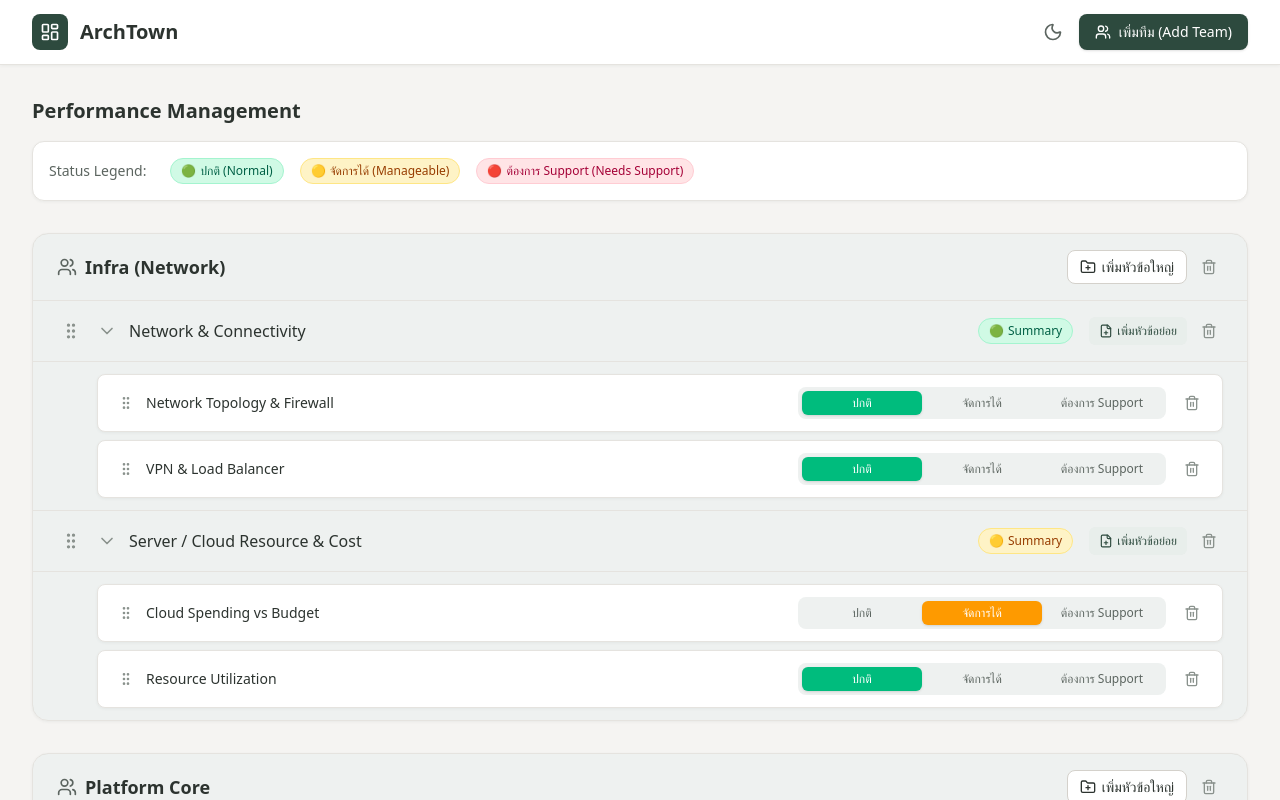
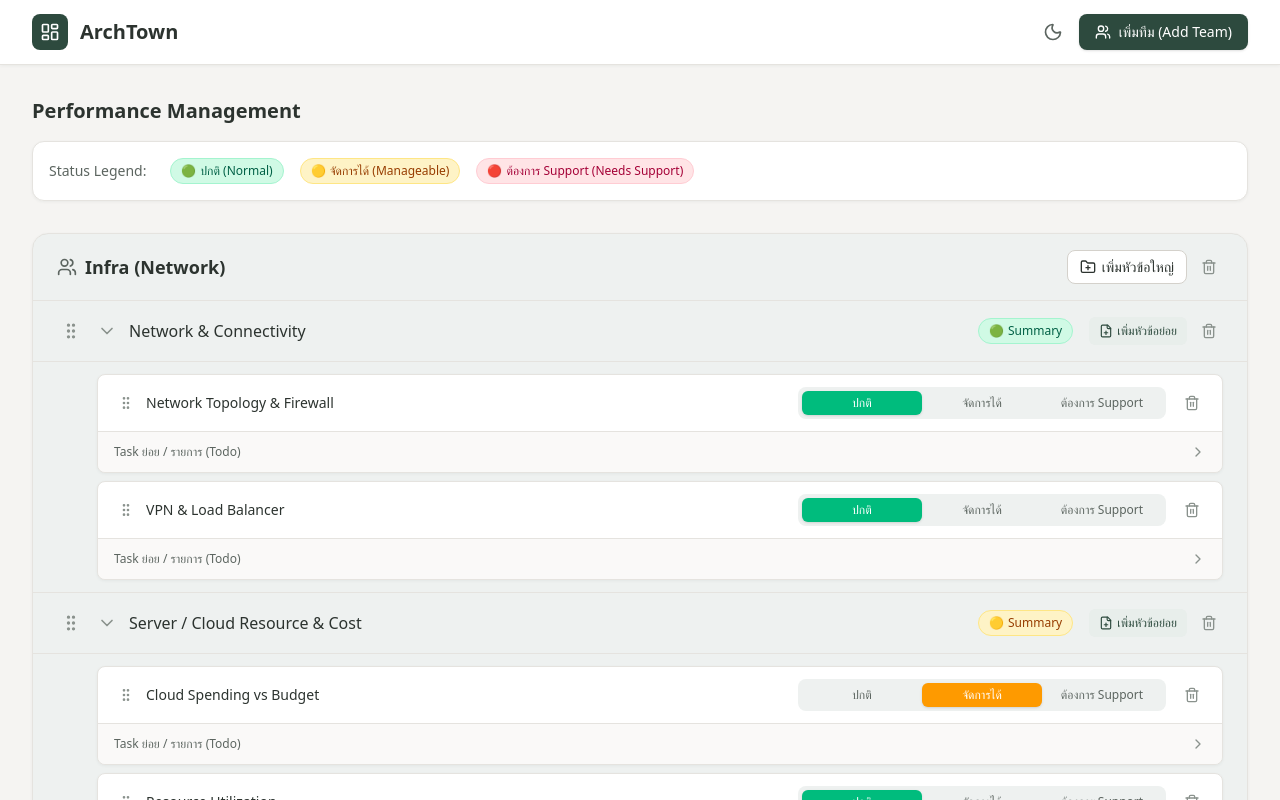
Before and after one commit to chittawan/archtown, a React (Vite) app: page / in a window 1280 px wide. Shown: the top 800 px of the page. Built offline with nearby package versions, Linux system fonts and the light colour scheme.

Commit message:
add:to do itmes

```diff
--- a/src/App.tsx
+++ b/src/App.tsx
@@ -1,5 +1,5 @@
 import React, { useState, useEffect } from 'react';
-import { Plus, ChevronDown, ChevronRight, Trash2, LayoutDashboard, Users, FolderPlus, FilePlus, Sun, Moon, GripVertical } from 'lucide-react';
+import { Plus, ChevronDown, ChevronRight, Trash2, LayoutDashboard, Users, FolderPlus, FilePlus, Sun, Moon, GripVertical, Check, Circle } from 'lucide-react';
 import {
   DndContext,
   DragEndEvent,
@@ -24,16 +24,16 @@ const INITIAL_DATA: Team[] = [
         id: 'top1',
         title: 'Network & Connectivity',
         subTopics: [
-          { id: 'sub1', title: 'Network Topology & Firewall', status: 'GREEN' },
-          { id: 'sub2', title: 'VPN & Load Balancer', status: 'GREEN' }
+          { id: 'sub1', title: 'Network Topology & Firewall', status: 'GREEN', details: [] },
+          { id: 'sub2', title: 'VPN & Load Balancer', status: 'GREEN', details: [] }
         ]
       },
       {
         id: 'top2',
         title: 'Server / Cloud Resource & Cost',
         subTopics: [
-          { id: 'sub3', title: 'Cloud Spending vs Budget', status: 'YELLOW' },
-          { id: 'sub4', title: 'Resource Utilization', status: 'GREEN' }
+          { id: 'sub3', title: 'Cloud Spending vs Budget', status: 'YELLOW', details: [] },
+          { id: 'sub4', title: 'Resource Utilization', status: 'GREEN', details: [] }
         ]
       }
     ]
@@ -46,7 +46,7 @@ const INITIAL_DATA: Team[] = [
         id: 'top3',
         title: 'Traffic & Performance',
         subTopics: [
-          { id: 'sub5', title: 'Request Volume & Latency', status: 'RED' }
+          { id: 'sub5', title: 'Request Volume & Latency', status: 'RED', details: [] }
         ]
       }
     ]
@@ -165,7 +165,8 @@ export default function App() {
                 subTopics: [...topic.subTopics, {
                   id: `sub-${Date.now()}`,
                   title: newSubTopicTitle,
-                  status: 'GREEN'
+                  status: 'GREEN',
+                  details: []
                 }]
               };
             }
@@ -271,6 +272,90 @@ export default function App() {
         topics: t.topics.map(topic =>
           topic.id === topicId
             ? { ...topic, subTopics: topic.subTopics.map(s => s.id === subTopicId ? { ...s, title: trimmed } : s) }
+            : topic
+        )
+      };
+    }));
+  };
+
+  const addSubTopicDetail = (teamId: string, topicId: string, subTopicId: string) => {
+    setTeams(teams.map(t => {
+      if (t.id !== teamId) return t;
+      return {
+        ...t,
+        topics: t.topics.map(topic =>
+          topic.id === topicId
+            ? {
+                ...topic,
+                subTopics: topic.subTopics.map(s =>
+                  s.id === subTopicId ? { ...s, details: [...(s.details ?? []), { text: '', done: false }] } : s
+                )
+              }
+            : topic
+        )
+      };
+    }));
+  };
+
+  const updateSubTopicDetail = (teamId: string, topicId: string, subTopicId: string, index: number, text: string) => {
+    setTeams(teams.map(t => {
+      if (t.id !== teamId) return t;
+      return {
+        ...t,
+        topics: t.topics.map(topic =>
+          topic.id === topicId
+            ? {
+                ...topic,
+                subTopics: topic.subTopics.map(s => {
+                  if (s.id !== subTopicId) return s;
+                  const next = [...(s.details ?? [])];
+                  if (next[index]) next[index] = { ...next[index], text };
+                  return { ...s, details: next };
+                })
+              }
+            : topic
+        )
+      };
+    }));
+  };
+
+  const removeSubTopicDetail = (teamId: string, topicId: string, subTopicId: string, index: number) => {
+    setTeams(teams.map(t => {
+      if (t.id !== teamId) return t;
+      return {
+        ...t,
+        topics: t.topics.map(topic =>
+          topic.id === topicId
+            ? {
+                ...topic,
+                subTopics: topic.subTopics.map(s => {
+                  if (s.id !== subTopicId) return s;
+                  const next = (s.details ?? []).filter((_, i) => i !== index);
+                  return { ...s, details: next };
+                })
+              }
+            : topic
+        )
+      };
+    }));
+  };
+
+  const toggleSubTopicDetailDone = (teamId: string, topicId: string, subTopicId: string, index: number) => {
+    setTeams(teams.map(t => {
+      if (t.id !== teamId) return t;
+      return {
+        ...t,
+        topics: t.topics.map(topic =>
+          topic.id === topicId
+            ? {
+                ...topic,
+                subTopics: topic.subTopics.map(s => {
+                  if (s.id !== subTopicId) return s;
+                  const next = [...(s.details ?? [])];
+                  if (next[index]) next[index] = { ...next[index], done: !next[index].done };
+                  return { ...s, details: next };
+                })
+              }
             : topic
         )
       };
@@ -510,6 +595,10 @@ export default function App() {
     onStartEditTitle,
     onSaveEditTitle,
     onCancelEditTitle,
+    onAddDetail,
+    onUpdateDetail,
+    onRemoveDetail,
+    onToggleDetailDone,
   }: {
     teamId: string;
     topicId: string;
@@ -522,6 +611,10 @@ export default function App() {
     onStartEditTitle: () => void;
     onSaveEditTitle: () => void;
     onCancelEditTitle: () => void;
+    onAddDetail: () => void;
+    onUpdateDetail: (index: number, value: string) => void;
+    onRemoveDetail: (index: number) => void;
+    onToggleDetailDone: (index: number) => void;
   }) {
     const id = `sub__${topicId}__${subTopic.id}`;
     const { attributes, listeners, setNodeRef, transform, transition, isDragging } = useSortable({
@@ -529,12 +622,29 @@ export default function App() {
       data: { type: 'subtopic' as const, topicId, subTopic },
     });
     const style = { transform: CSS.Transform.toString(transform), transition };
+    const details = subTopic.details ?? [];
+    const [draftDetailText, setDraftDetailText] = useState<Record<number, string>>({});
+    const [todoSectionOpen, setTodoSectionOpen] = useState(false);
+
+    const getDetailDisplayValue = (index: number, item: { text: string }) =>
+      draftDetailText[index] !== undefined ? draftDetailText[index] : item.text;
+
+    const flushDetailDraft = (index: number) => {
+      const value = draftDetailText[index] !== undefined ? draftDetailText[index] : details[index]?.text ?? '';
+      onUpdateDetail(index, value);
+      setDraftDetailText(prev => {
+        const next = { ...prev };
+        delete next[index];
+        return next;
+      });
+    };
     return (
       <div
         ref={setNodeRef}
         style={style}
-        className={`flex items-center justify-between bg-[var(--color-surface)] px-4 py-3 rounded-lg border border-[var(--color-border)] shadow-[var(--shadow-card)] ${isDragging ? 'opacity-80 shadow-lg z-10' : ''}`}
+        className={`flex flex-col bg-[var(--color-surface)] rounded-lg border border-[var(--color-border)] shadow-[var(--shadow-card)] overflow-hidden ${isDragging ? 'opacity-80 shadow-lg z-10' : ''}`}
       >
+        <div className="flex items-center justify-between px-4 py-3">
         <div className="flex items-center gap-2 min-w-0 flex-1">
           <button
             className="p-1 text-[var(--color-text-subtle)] hover:text-[var(--color-text-muted)] rounded touch-none cursor-grab active:cursor-grabbing flex-shrink-0"
@@ -593,6 +703,82 @@ export default function App() {
             <Trash2 className="w-4 h-4" />
           </button>
         </div>
+        </div>
+        {/* Task ย่อยตาม Detail (Todo) — หุบ/เปิดได้ */}
+        <div className="border-t border-[var(--color-border)] bg-[var(--color-page)]/50">
+          <button
+            type="button"
+            onClick={() => setTodoSectionOpen(prev => !prev)}
+            className="w-full px-4 py-3 flex items-center justify-between gap-2 text-left hover:bg-[var(--color-overlay)] transition-colors"
+          >
+            <span className="text-xs font-medium text-[var(--color-text-muted)]">
+              Task ย่อย / รายการ (Todo)
+              {details.length > 0 && (
+                <span className="ml-1.5 text-[var(--color-text-subtle)]">
+                  — {details.length} รายการ
+                </span>
+              )}
+            </span>
+            {todoSectionOpen ? (
+              <ChevronDown className="w-4 h-4 text-[var(--color-text-subtle)] flex-shrink-0" />
+            ) : (
+              <ChevronRight className="w-4 h-4 text-[var(--color-text-subtle)] flex-shrink-0" />
+            )}
+          </button>
+          {todoSectionOpen && (
+          <div className="px-4 pb-3 pt-0">
+          <div className="space-y-1.5">
+            {details.map((item, index) => (
+              <div key={index} className="flex items-center gap-2">
+                <button
+                  type="button"
+                  onClick={() => onToggleDetailDone(index)}
+                  className="flex-shrink-0 p-0.5 rounded text-[var(--color-text-subtle)] hover:text-[var(--color-primary)]"
+                  title={item.done ? 'ยกเลิกทำแล้ว' : 'ทำแล้ว'}
+                >
+                  {item.done ? (
+                    <Check className="w-4 h-4 text-emerald-500" />
+                  ) : (
+                    <Circle className="w-4 h-4" />
+                  )}
+                </button>
+                <span className="text-xs font-medium text-[var(--color-text-subtle)] w-5 flex-shrink-0">{index + 1}.</span>
+                <input
+                  type="text"
+                  value={getDetailDisplayValue(index, item)}
+                  onChange={(e) => setDraftDetailText(prev => ({ ...prev, [index]: e.target.value }))}
+                  onBlur={() => flushDetailDraft(index)}
+                  onKeyDown={(e) => {
+                    if (e.key === 'Enter') {
+                      flushDetailDraft(index);
+                      (e.target as HTMLInputElement).blur();
+                    }
+                  }}
+                  placeholder={`Task ${index + 1}`}
+                  className={`flex-1 min-w-0 text-sm bg-[var(--color-surface)] border border-[var(--color-border)] rounded px-2 py-1 focus:outline-none focus:ring-2 focus:ring-[var(--color-primary)] ${item.done ? 'line-through text-[var(--color-text-subtle)]' : 'text-[var(--color-text)]'}`}
+                />
+                <button
+                  type="button"
+                  onClick={() => onRemoveDetail(index)}
+                  className="p-1 text-[var(--color-text-subtle)] hover:text-rose-600 hover:bg-rose-500/10 rounded"
+                  title="ลบรายการ"
+                >
+                  <Trash2 className="w-3.5 h-3.5" />
+                </button>
+              </div>
+            ))}
+            <button
+              type="button"
+              onClick={onAddDetail}
+              className="inline-flex items-center gap-1.5 text-xs font-medium text-[var(--color-primary)] hover:text-[var(--color-primary-hover)] mt-1"
+            >
+              <Plus className="w-3.5 h-3.5" />
+              เพิ่ม Task / รายการ
+            </button>
+          </div>
+          </div>
+          )}
+        </div>
       </div>
     );
   }
@@ -609,6 +795,10 @@ export default function App() {
     onStartEditSubTopicTitle,
     onSaveEditSubTopicTitle,
     onCancelEditSubTopicTitle,
+    onAddDetail,
+    onUpdateDetail,
+    onRemoveDetail,
+    onToggleDetailDone,
   }: {
     teamId: string;
     topic: Topic;
@@ -621,6 +811,10 @@ export default function App() {
     onStartEditSubTopicTitle: (topicId: string, subTopicId: string) => void;
     onSaveEditSubTopicTitle: () => void;
     onCancelEditSubTopicTitle: () => void;
+    onAddDetail: (topicId: string, subTopicId: string) => void;
+    onUpdateDetail: (topicId: string, subTopicId: string, index: number, value: string) => void;
+    onRemoveDetail: (topicId: string, subTopicId: string, index: number) => void;
+    onToggleDetailDone: (topicId: string, subTopicId: string, index: number) => void;
   }) {
     const { setNodeRef, isOver } = useDroppable({
       id: `subtopic-list-${teamId}-${topic.id}`,
@@ -655,6 +849,10 @@ export default function App() {
                   onStartEditTitle={() => onStartEditSubTopicTitle(topic.id, subTopic.id)}
                   onSaveEditTitle={onSaveEditSubTopicTitle}
                   onCancelEditTitle={onCancelEditSubTopicTitle}
+                  onAddDetail={() => onAddDetail(topic.id, subTopic.id)}
+                  onUpdateDetail={(index, value) => onUpdateDetail(topic.id, subTopic.id, index, value)}
+                  onRemoveDetail={(index) => onRemoveDetail(topic.id, subTopic.id, index)}
+                  onToggleDetailDone={(index) => onToggleDetailDone(topic.id, subTopic.id, index)}
                 />
               ))}
             </div>
@@ -896,6 +1094,10 @@ export default function App() {
                                   }
                                 }}
                                 onCancelEditSubTopicTitle={() => setEditingSubTopic(null)}
+                                onAddDetail={(topicId, subTopicId) => addSubTopicDetail(team.id, topicId, subTopicId)}
+                                onUpdateDetail={(topicId, subTopicId, index, value) => updateSubTopicDetail(team.id, topicId, subTopicId, index, value)}
+                                onRemoveDetail={(topicId, subTopicId, index) => removeSubTopicDetail(team.id, topicId, subTopicId, index)}
+                                onToggleDetailDone={(topicId, subTopicId, index) => toggleSubTopicDetailDone(team.id, topicId, subTopicId, index)}
                               />
                             </div>
                           );
```
Also changed, not shown: src/types.ts (+7 -0 lines).
